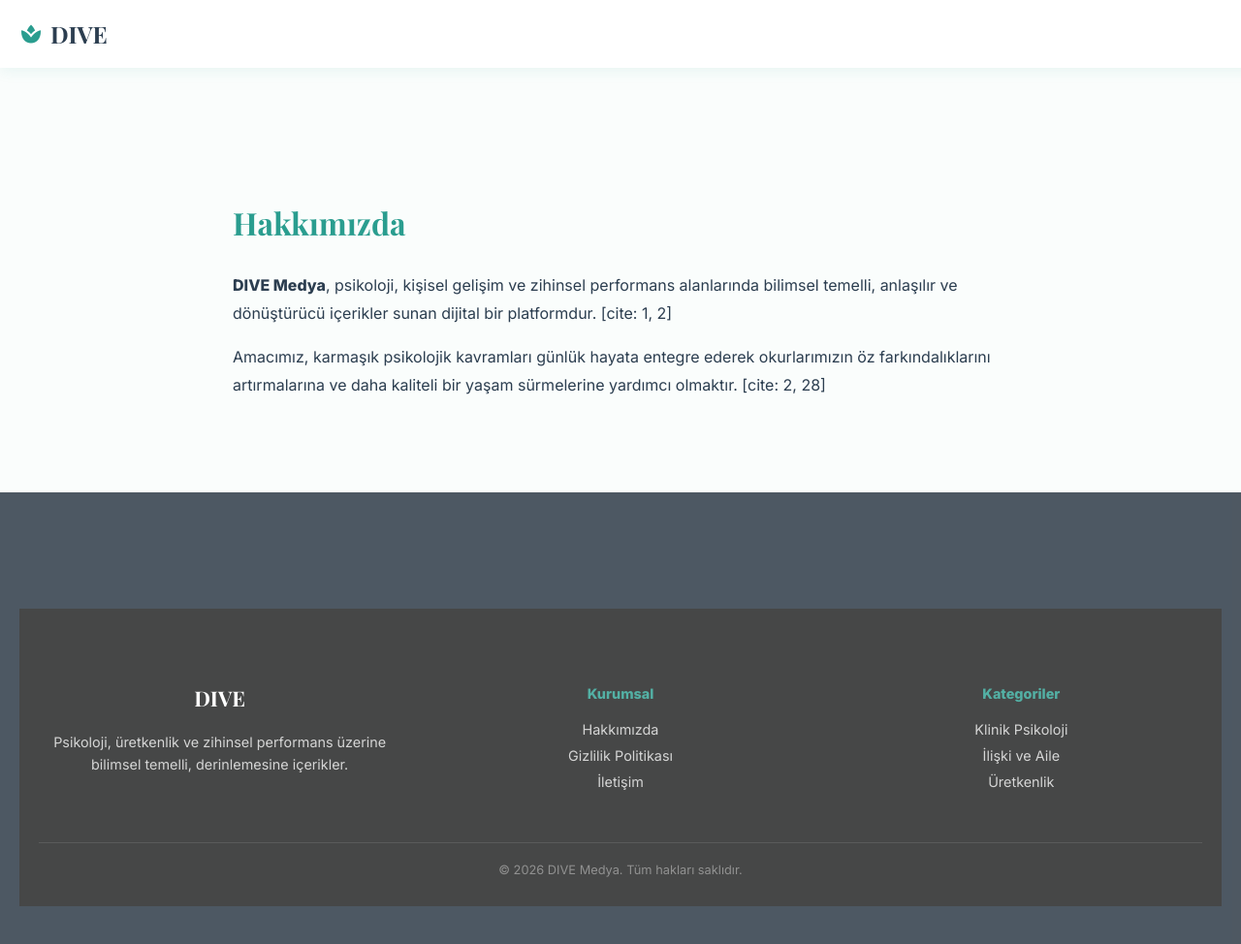
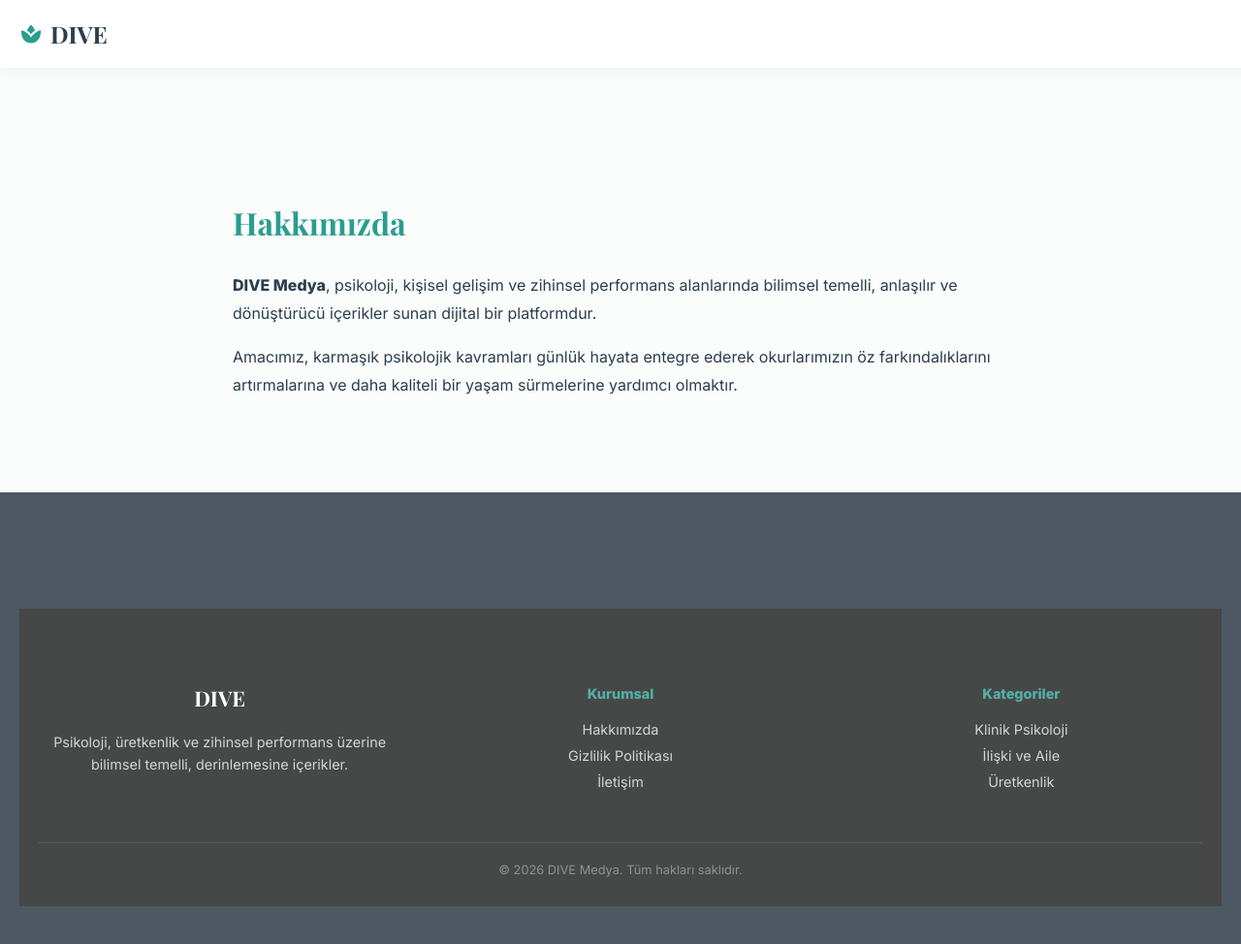
Before and after one commit to EKTHOLDING/dive, a Jekyll site: the page built from hakkimizda.md, in a window 1280 px wide and 975 px high. Shown: the whole window at 97% size. Built offline with Jekyll 4.4.1, drawn with Linux system fonts in a browser that asks for light colours; some web fonts are replaced; comment, search, counter and statistics services are not loaded.

Commit message:
Update hakkimizda.md

```diff
--- a/hakkimizda.md
+++ b/hakkimizda.md
@@ -5,6 +5,6 @@ permalink: /hakkimizda/
 ---
 <div style="max-width: 800px; margin: 40px auto; padding: 20px; line-height: 1.8;">
   <h1 style="color: var(--primary); font-family: 'Playfair Display', serif;">Hakkımızda</h1>
-  <p><strong>DIVE Medya</strong>, psikoloji, kişisel gelişim ve zihinsel performans alanlarında bilimsel temelli, anlaşılır ve dönüştürücü içerikler sunan dijital bir platformdur. [cite: 1, 2]</p>
-  <p>Amacımız, karmaşık psikolojik kavramları günlük hayata entegre ederek okurlarımızın öz farkındalıklarını artırmalarına ve daha kaliteli bir yaşam sürmelerine yardımcı olmaktır. [cite: 2, 28]</p>
+  <p><strong>DIVE Medya</strong>, psikoloji, kişisel gelişim ve zihinsel performans alanlarında bilimsel temelli, anlaşılır ve dönüştürücü içerikler sunan dijital bir platformdur. </p>
+  <p>Amacımız, karmaşık psikolojik kavramları günlük hayata entegre ederek okurlarımızın öz farkındalıklarını artırmalarına ve daha kaliteli bir yaşam sürmelerine yardımcı olmaktır. </p>
 </div>
```
